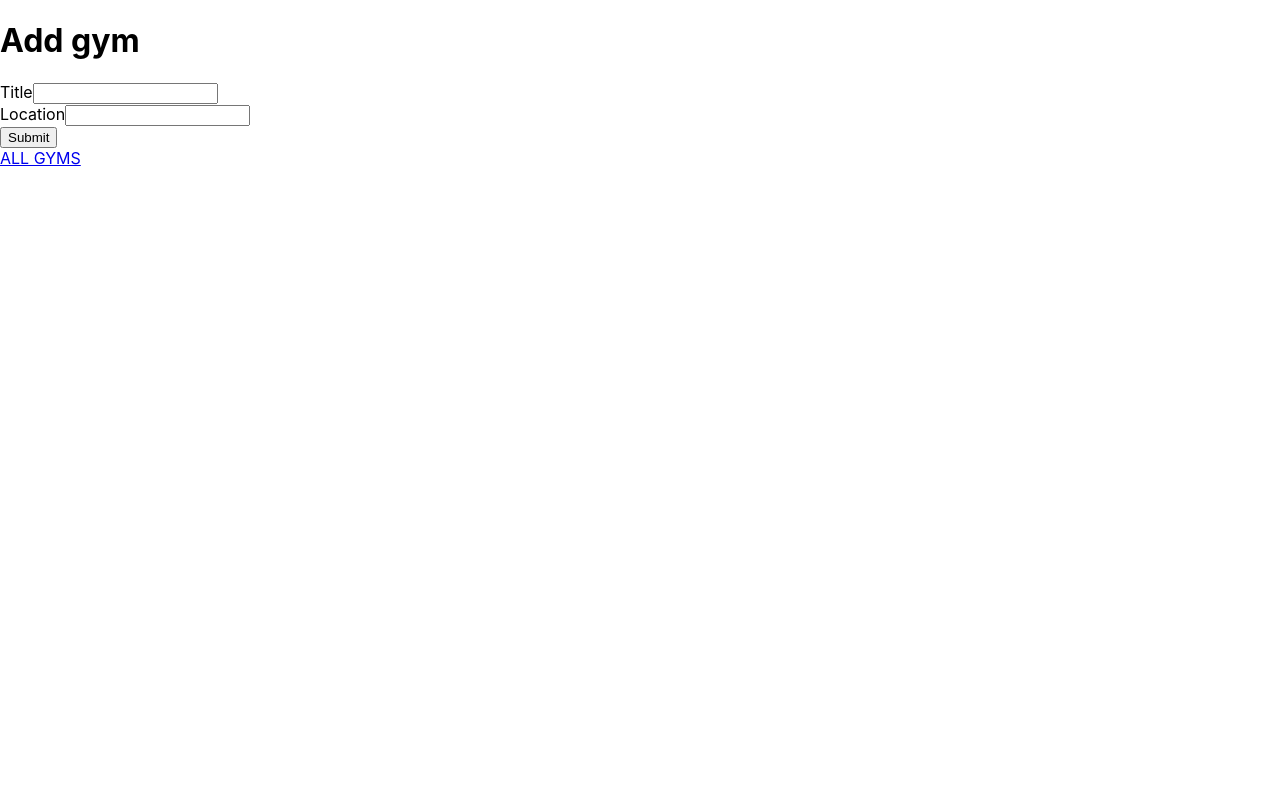
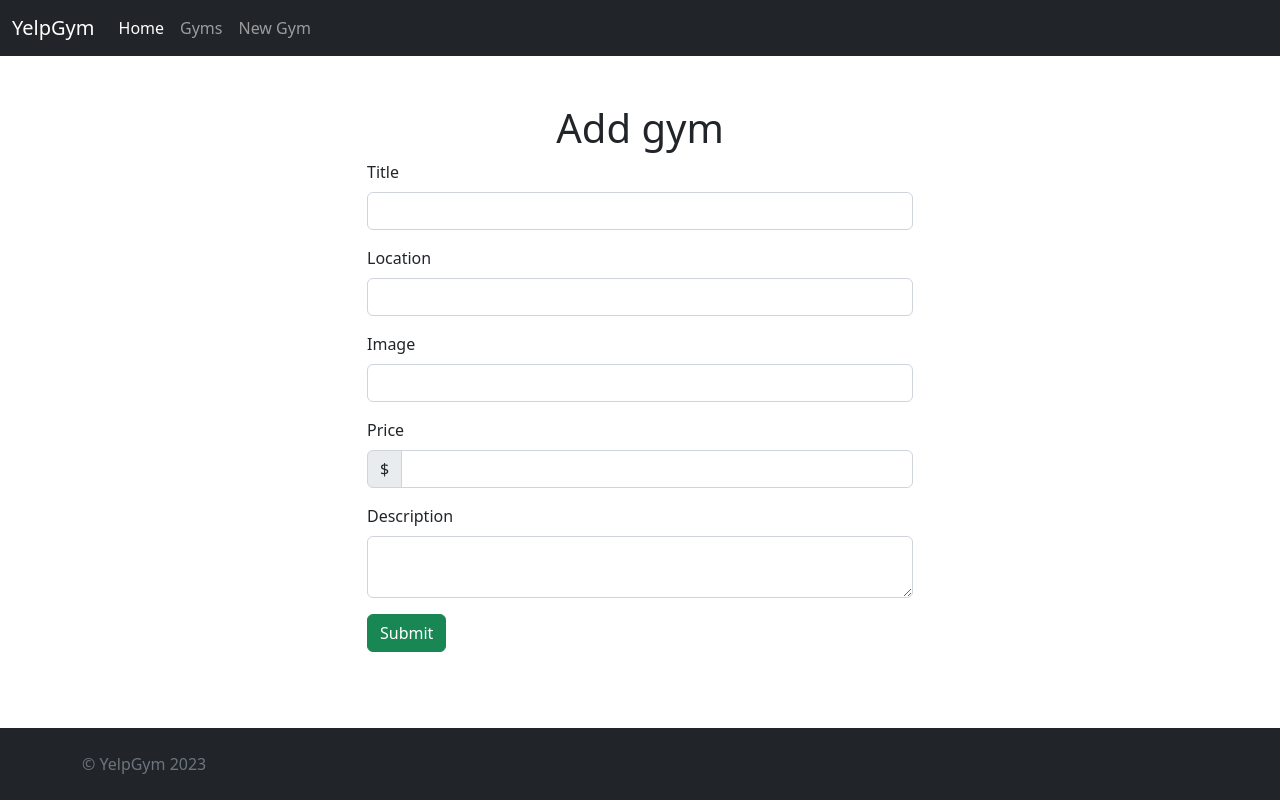
Before and after one commit to MyselfDeveloperGit/fe-yelpgym, a React (Create React App) app: page /new in a window 1280 px wide. Built offline with nearby package versions, Linux system fonts and the light colour scheme.

Commit message:
adding basic styles

```diff
--- a/package.json
+++ b/package.json
@@ -3,10 +3,12 @@
   "version": "0.1.0",
   "private": true,
   "dependencies": {
+    "@popperjs/core": "^2.11.6",
     "@testing-library/jest-dom": "^5.16.5",
     "@testing-library/react": "^13.4.0",
     "@testing-library/user-event": "^13.5.0",
     "axios": "^1.2.3",
+    "bootstrap": "^5.2.2",
     "react": "^18.2.0",
     "react-dom": "^18.2.0",
     "react-router": "^6.7.0",
--- a/src/App.js
+++ b/src/App.js
@@ -5,6 +5,7 @@ import Show from "./screens/Show";
 import New from "./screens/New";
 import Edit from "./screens/Edit";
 import axios from "axios";
+import Boilerplate from "./partials/Boilerplate";
 
 axios.defaults.baseURL = "http://localhost:3001";
 
@@ -13,10 +14,12 @@ function App() {
     <BrowserRouter>
       <Routes>
         <Route path="/" element={<LandingPage />} />
-        <Route path="/gyms" element={<Gyms />} />
-        <Route path="/gym/:gymid" element={<Show />} />
-        <Route path="/gym/:gymid/edit" element={<Edit />} />
-        <Route path="/new" element={<New />} />
+        <Route element={<Boilerplate />}>
+          <Route path="/gyms" element={<Gyms />} />
+          <Route path="/gym/:gymid" element={<Show />} />
+          <Route path="/gym/:gymid/edit" element={<Edit />} />
+          <Route path="/new" element={<New />} />
+        </Route>
       </Routes>
     </BrowserRouter>
   );
--- /dev/null
+++ b/src/partials/Boilerplate.jsx
@@ -0,0 +1,18 @@
+import React from "react";
+import { Outlet } from "react-router";
+import Navbar from "./Navbar";
+import Footer from "./Footer";
+
+const Boilerplate = () => {
+  return (
+    <div className="d-flex flex-column vh-100">
+      <Navbar />
+      <main className="container mt-5">
+        <Outlet />
+      </main>
+      <Footer />
+    </div>
+  );
+};
+
+export default Boilerplate;
--- /dev/null
+++ b/src/partials/Footer.jsx
@@ -0,0 +1,13 @@
+import React from "react";
+
+const Footer = () => {
+  return (
+    <footer className="footer bg-dark py-4 mt-auto">
+      <div className="container">
+        <span className="text-muted">&copy; YelpGym 2023</span>
+      </div>
+    </footer>
+  );
+};
+
+export default Footer;
--- /dev/null
+++ b/src/partials/Navbar.jsx
@@ -0,0 +1,39 @@
+import React from "react";
+
+const Navbar = () => {
+  return (
+    <nav className="navbar sticky-top navbar-expand-lg navbar-dark bg-dark">
+      <div className="container-fluid">
+        <a className="navbar-brand" href="#">
+          YelpGym
+        </a>
+        <button
+          className="navbar-toggler"
+          type="button"
+          data-bs-toggle="collapse"
+          data-bs-target="#navbarNavAltMarkup"
+          aria-controls="navbarNavAltMarkup"
+          aria-expanded="false"
+          aria-label="Toggle navigation"
+        >
+          <span className="navbar-toggler-icon"></span>
+        </button>
+        <div className="collapse navbar-collapse" id="navbarNavAltMarkup">
+          <div className="navbar-nav">
+            <a className="nav-link active" aria-current="page" href="/">
+              Home
+            </a>
+            <a className="nav-link" href="/gyms#">
+              Gyms
+            </a>
+            <a className="nav-link" href="/new">
+              New Gym
+            </a>
+          </div>
+        </div>
+      </div>
+    </nav>
+  );
+};
+
+export default Navbar;
--- a/src/screens/Edit.jsx
+++ b/src/screens/Edit.jsx
@@ -17,6 +17,9 @@ const Edit = () => {
     const gym = {
       title: e.target[0].value,
       location: e.target[1].value,
+      image: e.target[2].value,
+      price: e.target[3].value,
+      description: e.target[4].value,
     };
     console.log(gym);
     await axios
@@ -29,29 +32,83 @@ const Edit = () => {
 
   return (
     <>
-      <h1>Add gym</h1>
+      {gym ? (
+        <div className="row">
+          <h1 className="text-center">Edit gym</h1>
+          <div className="col-6 offset-3">
             <form onSubmit={onFormSubmit}>
-        <div>
-          <label htmlFor="title">Title</label>
+              <div className="mb-3">
+                <label className="form-label" htmlFor="title">
+                  Title
+                </label>
                 <input
+                  className="form-control"
                   type="text"
                   id="title"
                   name="title"
-            defaultValue={gym?.title || ""}
+                  defaultValue={gym.title || ""}
                 />
               </div>
-        <div>
-          <label htmlFor="location">Location</label>
+              <div className="mb-3">
+                <label className="form-label" htmlFor="location">
+                  Location
+                </label>
                 <input
+                  className="form-control"
                   type="text"
                   id="location"
                   name="location"
-            defaultValue={gym?.location || ""}
+                  defaultValue={gym.location || ""}
                 />
               </div>
-        <button>Submit</button>
+              <div className="mb-3">
+                <label className="form-label" htmlFor="image">
+                  Image
+                </label>
+                <input
+                  className="form-control"
+                  type="text"
+                  id="image"
+                  name="image"
+                  defaultValue={gym.image || ""}
+                />
+              </div>
+              <div className="mb-3">
+                <label className="form-label" htmlFor="price">
+                  Price
+                </label>
+                <div className="input-group">
+                  <span className="input-group-text" id="basic-addon1">
+                    $
+                  </span>
+                  <input
+                    className="form-control"
+                    type="text"
+                    id="price"
+                    name="price"
+                    defaultValue={gym.price || ""}
+                  />
+                </div>
+              </div>
+              <div className="mb-3">
+                <label className="form-label" htmlFor="description">
+                  Description
+                </label>
+                <textarea
+                  className="form-control"
+                  type="text"
+                  id="description"
+                  name="description"
+                  defaultValue={gym.description || ""}
+                />
+              </div>
+              <div className="mb-3">
+                <button className="btn btn-success">Submit</button>
+              </div>
             </form>
-      <a href="/gyms">ALL GYMS</a>
+          </div>
+        </div>
+      ) : null}
     </>
   );
 };
--- a/src/screens/Gyms.jsx
+++ b/src/screens/Gyms.jsx
@@ -12,14 +12,30 @@ const Gyms = () => {
 
   return (
     <>
-      <h1>All Gyms</h1>
-      <a href="/new">ADD NEW GYM!</a>
       <ul>
+        <h1>All Gyms</h1>
         {gyms?.length ? (
           gyms.map((gym, idx) => (
-            <li key={idx}>
-              <a href={`/gym/${gym._id}`}>{gym.title}</a>
-            </li>
+            <div className="card mb-3">
+              <div className="row">
+                <div className="col-md-4">
+                  <img src={gym.image} className="img-fluid" />
+                </div>
+                <div className="col-md-8">
+                  <div className="card-body">
+                    <h5 className="card-title">{gym.title}</h5>
+                    <p className="card-text">{gym.description}</p>
+                    <p className="card-text">
+                      <small className="text-muted">{gym.location}</small>
+                    </p>
+                    <a href={`/gym/${gym._id}`} className="btn btn-primary">
+                      {" "}
+                      VIEW
+                    </a>
+                  </div>
+                </div>
+              </div>
+            </div>
           ))
         ) : (
           <h2>No data</h2>
--- a/src/screens/New.jsx
+++ b/src/screens/New.jsx
@@ -9,28 +9,94 @@ const New = () => {
     const gym = {
       title: e.target[0].value,
       location: e.target[1].value,
+      image: e.target[2].value,
+      price: e.target[3].value,
+      description: e.target[4].value,
     };
     console.log(gym);
-    await axios.post("/gyms/new", gym).then((res) => {
-      navigate(`/gym/${res.data}`);
-      console.log(res.data);
-    });
+    await axios
+      .post("/gyms/new", gym)
+      .then((res) => {
+        if ((res.status = 200)) {
+          navigate(`/gym/${res.data}`);
+        }
+      })
+      .catch((e) => {
+        console.log(e);
+      });
   };
   return (
     <>
-      <h1>Add gym</h1>
-      <form onSubmit={onFormSubmit}>
-        <div>
-          <label htmlFor="title">Title</label>
-          <input type="text" id="title" name="title" />
+      <div className="row">
+        <h1 className="text-center">Add gym</h1>
+        <div className="col-6 offset-3">
+          <form onSubmit={onFormSubmit}>
+            <div className="mb-3">
+              <label className="form-label" htmlFor="title">
+                Title
+              </label>
+              <input
+                className="form-control"
+                type="text"
+                id="title"
+                name="title"
+              />
+            </div>
+            <div className="mb-3">
+              <label className="form-label" htmlFor="location">
+                Location
+              </label>
+              <input
+                className="form-control"
+                type="text"
+                id="location"
+                name="location"
+              />
+            </div>
+            <div className="mb-3">
+              <label className="form-label" htmlFor="image">
+                Image
+              </label>
+              <input
+                className="form-control"
+                type="text"
+                id="image"
+                name="image"
+              />
+            </div>
+            <div className="mb-3">
+              <label className="form-label" htmlFor="price">
+                Price
+              </label>
+              <div className="input-group">
+                <span className="input-group-text" id="basic-addon1">
+                  $
+                </span>
+                <input
+                  className="form-control"
+                  type="text"
+                  id="price"
+                  name="price"
+                />
+              </div>
+            </div>
+            <div className="mb-3">
+              <label className="form-label" htmlFor="description">
+                Description
+              </label>
+              <textarea
+                className="form-control"
+                type="text"
+                id="description"
+                name="description"
+              />
+            </div>
+            <div className="mb-3">
+              <button className="btn btn-success">Submit</button>
+            </div>
+          </form>
         </div>
-        <div>
-          <label htmlFor="location">Location</label>
-          <input type="text" id="location" name="location" />
-        </div>
-        <button>Submit</button>
-      </form>
-      <a href="/gyms">ALL GYMS</a>
+      </div>
     </>
   );
 };
--- a/src/screens/Show.jsx
+++ b/src/screens/Show.jsx
@@ -25,17 +25,36 @@ const Show = () => {
     <>
       {gym ? (
         <>
-          <h1>{gym.title}</h1>
-          <h3>{gym.location}</h3>
+          <div className="row">
+            <div className="col-6 offset-3">
+              <div className="card mb-3">
+                <img src={gym.image} className="card-img-top" alt="..." />
+                <div className="card-body">
+                  <h5 className="card-title">{gym.title}</h5>
+                  <p className="card-text">{gym.description}</p>
+                </div>
+                <ul className="list-group list-group-flush">
+                  <li className="list-group-item text-muted">{gym.location}</li>
+                  <li className="list-group-item">$ {gym.price} / month</li>
+                </ul>
+                <div className="card-body">
+                  <a
+                    className="card-link btn btn-info"
+                    href={`/gym/${gymid}/edit`}
+                  >
+                    EDIT
+                  </a>
+                  <button className="btn btn-danger" onClick={onDeleteClick}>
+                    DELETE
+                  </button>
+                </div>
+              </div>
+            </div>
+          </div>
         </>
       ) : (
         <h1>No data</h1>
       )}
-      <a href={`/gym/${gymid}/edit`}>EDIT THIS GYM</a>
-      <br />
-      <button onClick={onDeleteClick}>DELETE GYM</button>
-      <br />
-      <a href="/gyms">All gyms</a>
     </>
   );
 };
```
Also changed, not shown: src/index.js (+8 -6 lines), 1 other file (tests, documents, lock files or other folders). Lines whose indentation alone changed are shown as unchanged.
